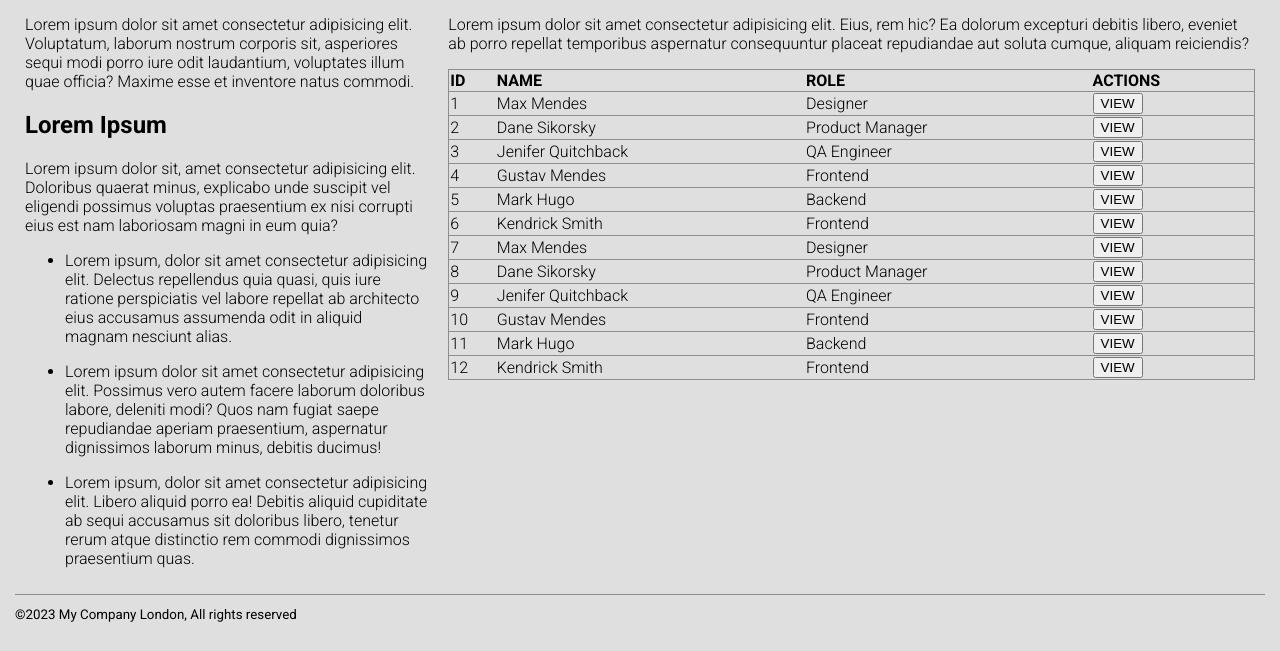
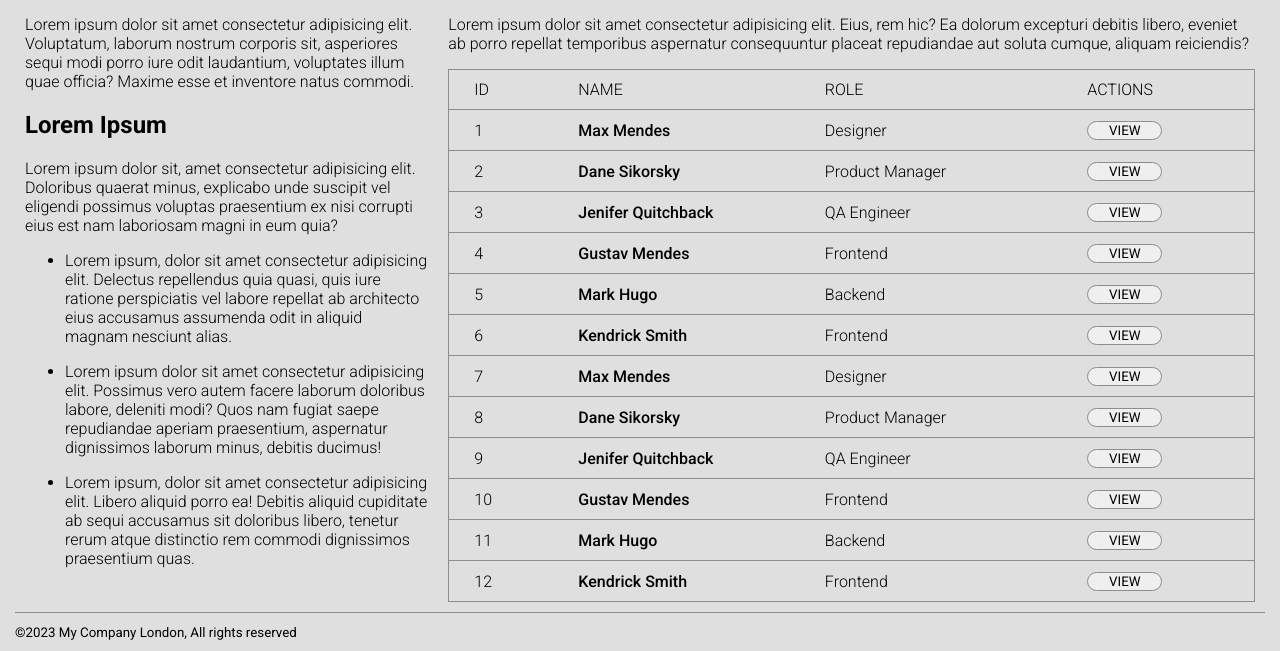
Before and after one commit to HelenaAvis/HTML-CSS-Examples, a plain HTML site: page Example 1/services.html in a window 1280 px wide. Shown: the part 260-911 px from the top of the page. Drawn offline with Linux system fonts and the light colour scheme.

Commit message:
Added style for table on services page.

```diff
--- a/Example 1/css/table.css
+++ b/Example 1/css/table.css
@@ -21,3 +21,10 @@
     padding-left: 25px;
     font-weight: var(--text-bold-weight);
 }
+
+.candidate-table__button {
+    font-family: var(--font-family-body);
+    border: solid 1px var(--border-color);
+    border-radius: 10px;
+    width: 75px;
+}
--- a/Example 1/css/vars.css
+++ b/Example 1/css/vars.css
@@ -7,8 +7,8 @@
     --border-color: #8d8d8d;
 
     --font-family-header: 'Roboto', sans-serif;
+    --font-family-body: 'Roboto', sans-serif;
 
-    --font-family-body: 'Roboto', sans-serif;
     --text-body-weight: 300;
     --text-bold-weight: 500;
 }
--- a/Example 1/services.html
+++ b/Example 1/services.html
@@ -66,106 +66,106 @@
                     <table class="candidate-table">
                         <thead>
                             <tr class="candidate-table__row">
-                                <th>ID</th>
-                                <th>NAME</th>
-                                <th>ROLE</th>
-                                <th>ACTIONS</th>
+                                <th class="candidate-table__head">ID</th>
+                                <th class="candidate-table__head">NAME</th>
+                                <th class="candidate-table__head">ROLE</th>
+                                <th class="candidate-table__head">ACTIONS</th>
                             </tr>
                         </thead>
                         <tbody>
                             <tr class="candidate-table__row">
-                                <td>1</td>
-                                <td>Max Mendes</td>
-                                <td>Designer</td>
-                                <td>
+                                <td class="candidate-table__data">1</td>
+                                <td class="candidate-table__data--name">Max Mendes</td>
+                                <td class="candidate-table__data">Designer</td>
+                                <td class="candidate-table__data">
                                     <button class="candidate-table__button">VIEW</button>
                                 </td>
                             </tr>
                             <tr class="candidate-table__row">
-                                <td>2</td>
-                                <td>Dane Sikorsky</td>
-                                <td>Product Manager</td>
-                                <td>
+                                <td class="candidate-table__data">2</td>
+                                <td class="candidate-table__data--name">Dane Sikorsky</td>
+                                <td class="candidate-table__data">Product Manager</td>
+                                <td class="candidate-table__data">
                                     <button class="candidate-table__button">VIEW</button>
                                 </td>
                             </tr>
                             <tr class="candidate-table__row">
-                                <td>3</td>
-                                <td>Jenifer Quitchback</td>
-                                <td>QA Engineer</td>
-                                <td>
+                                <td class="candidate-table__data">3</td>
+                                <td class="candidate-table__data--name">Jenifer Quitchback</td>
+                                <td class="candidate-table__data">QA Engineer</td>
+                                <td class="candidate-table__data">
                                     <button class="candidate-table__button">VIEW</button>
                                 </td>
                             </tr>
                             <tr class="candidate-table__row">
-                                <td>4</td>
-                                <td>Gustav Mendes</td>
-                                <td>Frontend</td>
-                                <td>
+                                <td class="candidate-table__data">4</td>
+                                <td class="candidate-table__data--name">Gustav Mendes</td>
+                                <td class="candidate-table__data">Frontend</td>
+                                <td class="candidate-table__data">
                                     <button class="candidate-table__button">VIEW</button>
                                 </td>
                             </tr>
                             <tr class="candidate-table__row">
-                                <td>5</td>
-                                <td>Mark Hugo</td>
-                                <td>Backend</td>
-                                <td>
+                                <td class="candidate-table__data">5</td>
+                                <td class="candidate-table__data--name">Mark Hugo</td>
+                                <td class="candidate-table__data">Backend</td>
+                                <td class="candidate-table__data">
                                     <button class="candidate-table__button">VIEW</button>
                                 </td>
                             </tr>
                             <tr class="candidate-table__row">
-                                <td>6</td>
-                                <td>Kendrick Smith</td>
-                                <td>Frontend</td>
-                                <td>
+                                <td class="candidate-table__data">6</td>
+                                <td class="candidate-table__data--name">Kendrick Smith</td>
+                                <td class="candidate-table__data">Frontend</td>
+                                <td class="candidate-table__data">
                                     <button class="candidate-table__button">VIEW</button>
                                 </td>
                             </tr>
                             <tr class="candidate-table__row">
-                                <td>7</td>
-                                <td>Max Mendes</td>
-                                <td>Designer</td>
-                                <td>
+                                <td class="candidate-table__data">7</td>
+                                <td class="candidate-table__data--name">Max Mendes</td>
+                                <td class="candidate-table__data">Designer</td>
+                                <td class="candidate-table__data">
                                     <button class="candidate-table__button">VIEW</button>
                                 </td>
                             </tr>
                             <tr class="candidate-table__row">
-                                <td>8</td>
-                                <td>Dane Sikorsky</td>
-                                <td>Product Manager</td>
-                                <td>
+                                <td class="candidate-table__data">8</td>
+                                <td class="candidate-table__data--name">Dane Sikorsky</td>
+                                <td class="candidate-table__data">Product Manager</td>
+                                <td class="candidate-table__data">
                                     <button class="candidate-table__button">VIEW</button>
                                 </td>
                             </tr>
                             <tr class="candidate-table__row">
-                                <td>9</td>
-                                <td>Jenifer Quitchback</td>
-                                <td>QA Engineer</td>
-                                <td>
+                                <td class="candidate-table__data">9</td>
+                                <td class="candidate-table__data--name">Jenifer Quitchback</td>
+                                <td class="candidate-table__data">QA Engineer</td>
+                                <td class="candidate-table__data">
                                     <button class="candidate-table__button">VIEW</button>
                                 </td>
                             </tr>
                             <tr class="candidate-table__row">
-                                <td>10</td>
-                                <td>Gustav Mendes</td>
-                                <td>Frontend</td>
-                                <td>
+                                <td class="candidate-table__data">10</td>
+                                <td class="candidate-table__data--name">Gustav Mendes</td>
+                                <td class="candidate-table__data">Frontend</td>
+                                <td class="candidate-table__data">
                                     <button class="candidate-table__button">VIEW</button>
                                 </td>
                             </tr>
                             <tr class="candidate-table__row">
-                                <td>11</td>
-                                <td>Mark Hugo</td>
-                                <td>Backend</td>
-                                <td>
+                                <td class="candidate-table__data">11</td>
+                                <td class="candidate-table__data--name">Mark Hugo</td>
+                                <td class="candidate-table__data">Backend</td>
+                                <td class="candidate-table__data">
                                     <button class="candidate-table__button">VIEW</button>
                                 </td>
                             </tr>
                             <tr class="candidate-table__row">
-                                <td>12</td>
-                                <td>Kendrick Smith</td>
-                                <td>Frontend</td>
-                                <td>
+                                <td class="candidate-table__data">12</td>
+                                <td class="candidate-table__data--name">Kendrick Smith</td>
+                                <td class="candidate-table__data">Frontend</td>
+                                <td class="candidate-table__data">
                                     <button class="candidate-table__button">VIEW</button>
                                 </td>
                             </tr>
```
